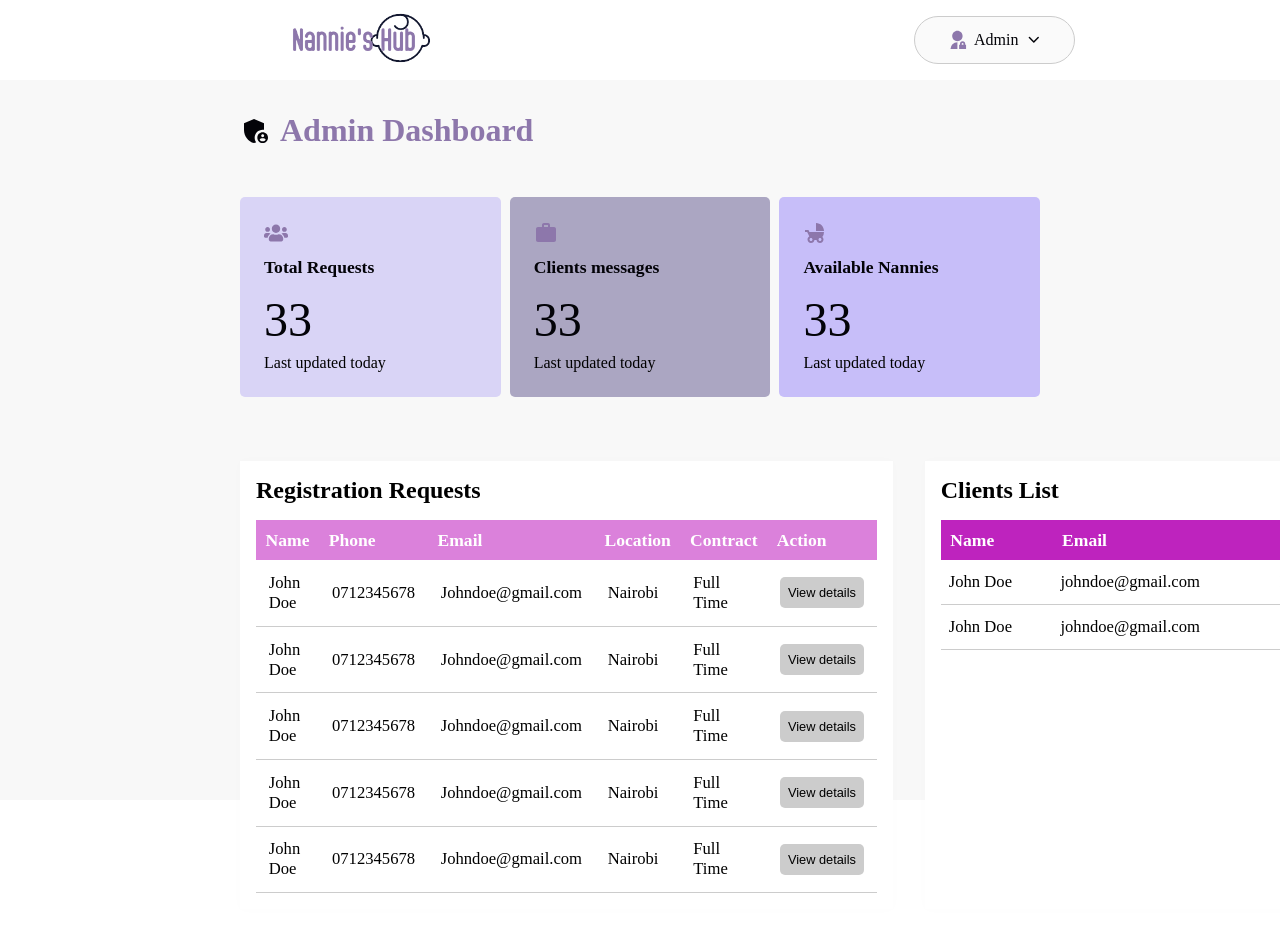
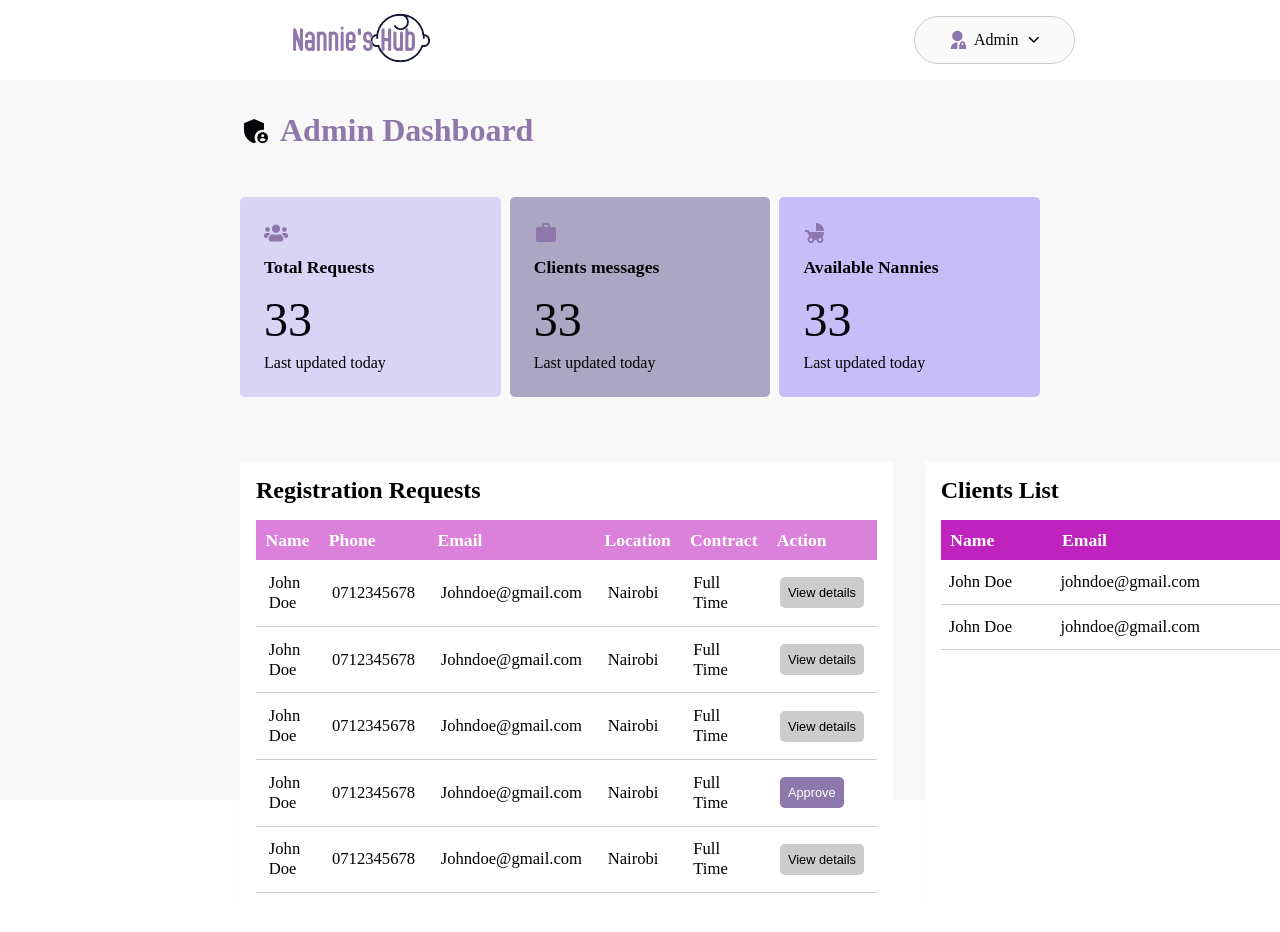
Before and after one commit to gbrowns/nannysHUB, a React (Create React App) app in the folder client/: page /dashboard in a window 1280 px wide. Shown: the top 932 px of the page. Built offline with nearby package versions, Linux system fonts and the light colour scheme.

Commit message:
modify styles

```diff
--- a/client/src/components/AdminDashboard.js
+++ b/client/src/components/AdminDashboard.js
@@ -100,7 +100,7 @@ function AdminDashboard() {
                                 <td>Nairobi</td>
                                 <td>Full Time</td>
                                 <td>
-                                    <input type="button" value="View details" />
+                                    <input className="approve" type="button" value="Approve" />
                                 </td>
                             </tr>
                             <tr>
--- a/client/src/scss/App.scss
+++ b/client/src/scss/App.scss
@@ -215,6 +215,11 @@
                                     background-color: #ccc;
                                     border: none;
                                     border-radius: 5px;
+
+                                }
+                                .approve{
+                                        color: #fff;
+                                        background-color: #8d77ab;
                                 }
                             }
                         }
```
